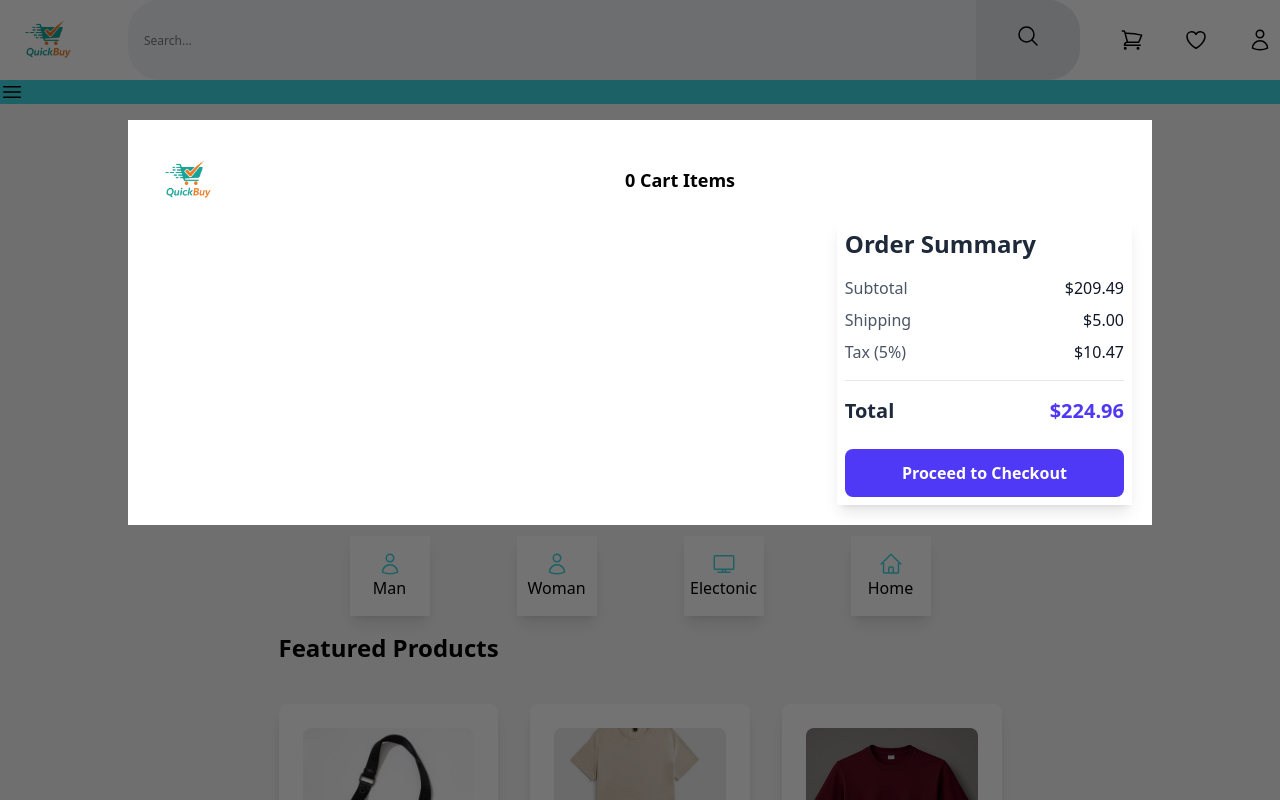
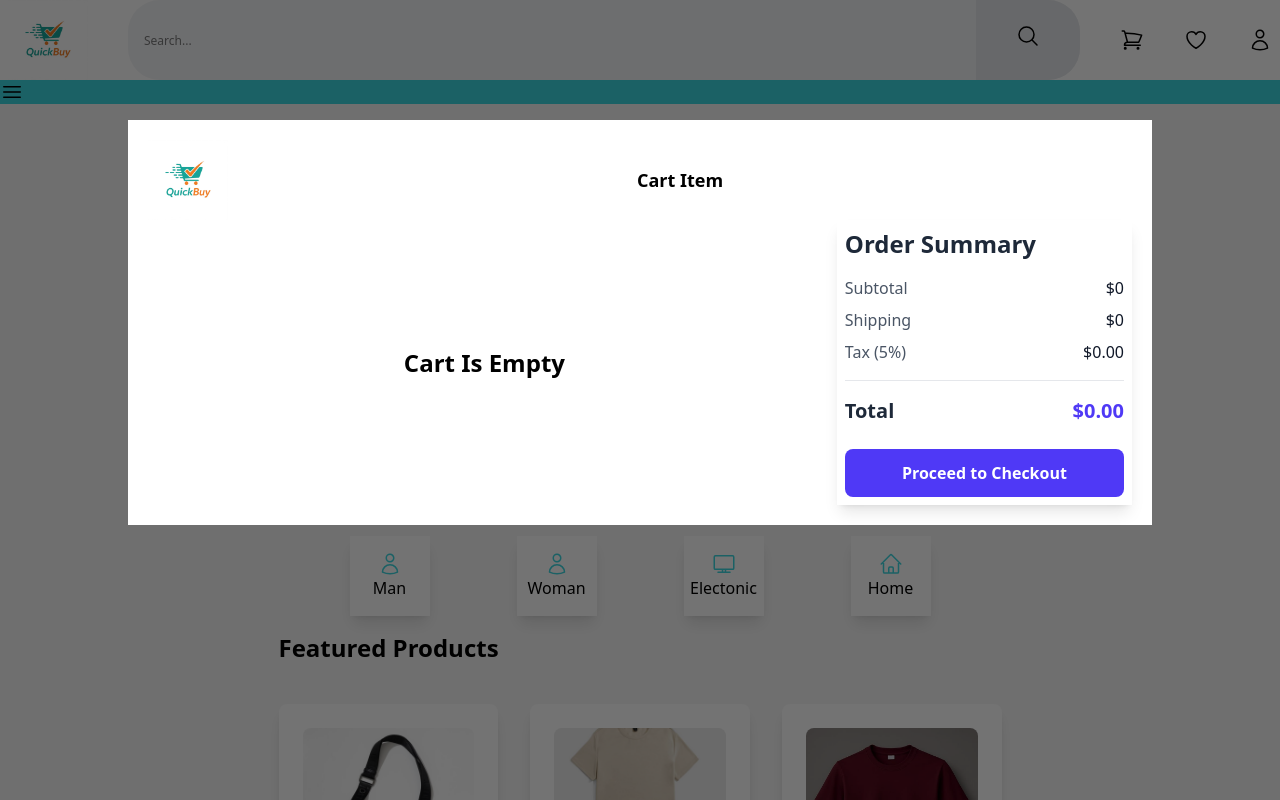
Before and after one commit to chi-dubem/E-COMMERCE-WEBSITE, a React (Vite) app: page / in a window 1280 px wide. Both pictures are taken after a click on the element 1132 px from the left and 40 px from the top of the page. Shown: the top 800 px of the page. Built offline with nearby package versions, Linux system fonts and the light colour scheme.

Commit message:
fix quantity and order summary

```diff
--- a/src/App.jsx
+++ b/src/App.jsx
@@ -13,6 +13,7 @@ const App = () => {
         displayCart={displayCart}
         setDisplayCart={setDisplayCart}
         cart={cart}
+        setCart={setCart}
       />
       <Header setDisplayCart={setDisplayCart}/>
       <Body cart={cart} setCart={setCart}/>
--- a/src/components/Cart.jsx
+++ b/src/components/Cart.jsx
@@ -1,6 +1,36 @@
-const Cart = ({product}) => {
+const Cart = ({ product, setCart }) => {
+  const increase = (id) => {
+    setCart((prev) =>
+      prev.map((item) =>
+        item.id === id ? { ...item, quantity: item.quantity + 1 } : item
+      )
+    );
+  };
+  const decrease = (id) => {
+    setCart((prev) =>
+      prev
+        .map((item) =>
+          item.id === id ? { ...item, quantity: item.quantity - 1 } : item
+        )
+        .filter((item) => item.quantity > 0)
+    );
+  };
+  const handelRemove = (id) => {
+    setCart((prev) => prev.filter((item) => item.id !== id));
+  }
 
   return (
+    <div>
+      <div className="flex justify-end">
+        <button
+          className="px-5 text-2xl font-bold hover:text-red-700 cursor-pointer"
+          onClick={() =>
+            handelRemove(product.id)
+          }
+        >
+          x
+        </button>
+      </div>
       <div className="flex flex-col md:flex-row items-center shadow-lg p-2 mb-4">
         <div className="flex-shrink-0 w-32 h-32 md:w-24 md:h-24 rounded-lg overflow-hidden mr-4 md:mr-6">
           <img
@@ -9,7 +39,9 @@ const Cart = ({product}) => {
           />
         </div>
         <div className="flex-grow text-center md:text-left mt-4 md:mt-0">
-        <h2 className="text-lg font-semibold text-gray-800">{product.name}</h2>
+          <h2 className="text-lg font-semibold text-gray-800">
+            {product.name}
+          </h2>
           <p className="text-gray-500">
             Size: {product.size}, Color: {product.color}
           </p>
@@ -18,15 +50,26 @@ const Cart = ({product}) => {
           </p>
         </div>
         <div className="flex items-center space-x-3 mt-4 md:mt-0">
-        <button className="bg-gray-200 text-gray-700 w-8 h-8 rounded-full flex items-center justify-center hover:bg-gray-300 transition-colors">
+          <button
+            className="bg-gray-200 text-gray-700 w-8 h-8 rounded-full flex items-center justify-center hover:bg-gray-300 transition-colors"
+            onClick={() => decrease(product.id)}
+            type="button"
+          >
             -
           </button>
-        <span className="text-lg font-medium text-gray-800">{product.quantity}</span>
-        <button className="bg-gray-200 text-gray-700 w-8 h-8 rounded-full flex items-center justify-center hover:bg-gray-300 transition-colors">
+          <span className="text-lg font-medium text-gray-800">
+            {product.quantity}
+          </span>
+          <button
+            className="bg-gray-200 text-gray-700 w-8 h-8 rounded-full flex items-center justify-center hover:bg-gray-300 transition-colors"
+            onClick={() => increase(product.id)}
+            type="button"
+          >
             +
           </button>
         </div>
       </div>
+    </div>
   );
-}
-export default Cart
+};
+export default Cart;
--- a/src/components/Cart_section.jsx
+++ b/src/components/Cart_section.jsx
@@ -1,26 +1,51 @@
 import Logo from "./Logo";
 import Cart from "./cart";
 
-const Cart_section = ({displayCart, setDisplayCart, cart }) => {
+const Cart_section = ({displayCart, setDisplayCart, cart, setCart }) => {
+  const Subtotal = cart.reduce((acc, item) => acc + item.discountedPrice * item.quantity, 0);
+  const Shipping = Subtotal > 0 ? 5.00 : 0;
+  const Tax = Subtotal * 0.05;
+  const Taxs = Tax.toFixed(2);
+  const Total = (Subtotal + Shipping + Tax).toFixed(2);
   return (
     <div
       className={`${
         displayCart == true ? "" : "hidden"
       } absolute w-full top-0 left-0 h-full bg-[rgba(0,0,0,0.55)] z-[4]`}
-      onClick={() => setDisplayCart((prev) => !prev)}
+      onClick={() => setDisplayCart(false)}
     >
-      <div className="w-full lg:w-[80%] bg-white z-[5] mx-auto p-5 mt-30">
+      <div
+        className="w-full lg:w-[80%] bg-white z-[5] mx-auto p-5 mt-30"
+        onClick={(e) => e.stopPropagation()}
+      >
         <div className="flex items-center">
           <Logo />
           <span className="mx-auto text-lg font-bold">
-            {cart.length} Cart Items
+            {cart.length === 0 ? (
+              "Cart Item"
+            ) : (
+              <div>{cart.length} Cart Items</div>
+            )}
           </span>
         </div>
         <div className="flex gap-4">
           <div className="flex-1">
-            {cart.map((product) => (
-              <Cart product={product} key={product.id}/>
-            ))}
+            {cart.length === 0 ? (
+              <div className="h-full font-bold flex justify-center items-center text-2xl">
+                Cart Is Empty
+              </div>
+            ) : (
+              <div>
+                {cart.map((product) => (
+                  <Cart
+                    product={product}
+                    cart={cart}
+                    setCart={setCart}
+                    key={product.id}
+                  />
+                ))}
+              </div>
+            )}
           </div>
           <div className="w-[30%] shadow-lg p-2 h-fit">
             <div>
@@ -30,21 +55,21 @@ const Cart_section = ({displayCart, setDisplayCart, cart }) => {
               <div className="space-y-2 text-gray-600">
                 <div className="flex justify-between">
                   <span>Subtotal</span>
-                  <span className="font-medium text-gray-900">$209.49</span>
+                  <span className="font-medium text-gray-900">{`$${Subtotal}`}</span>
                 </div>
                 <div className="flex justify-between">
                   <span>Shipping</span>
-                  <span className="font-medium text-gray-900">$5.00</span>
+                  <span className="font-medium text-gray-900">{`$${Shipping}`}</span>
                 </div>
-                <div className="flex justify-between">
+                <div className="flex justify-between overflow-hidden">
                   <span>Tax (5%)</span>
-                  <span className="font-medium text-gray-900">$10.47</span>
+                  <span className="font-medium text-gray-900">{`$${Taxs}`}</span>
                 </div>
               </div>
               <div className="mt-4 pt-4 border-t border-gray-200 flex justify-between items-center">
                 <span className="text-xl font-bold text-gray-800">Total</span>
                 <span className="text-xl font-bold text-indigo-600">
-                  $224.96
+                  {`$${Total}`}
                 </span>
               </div>
             </div>
```
Lines whose indentation alone changed are shown as unchanged.
